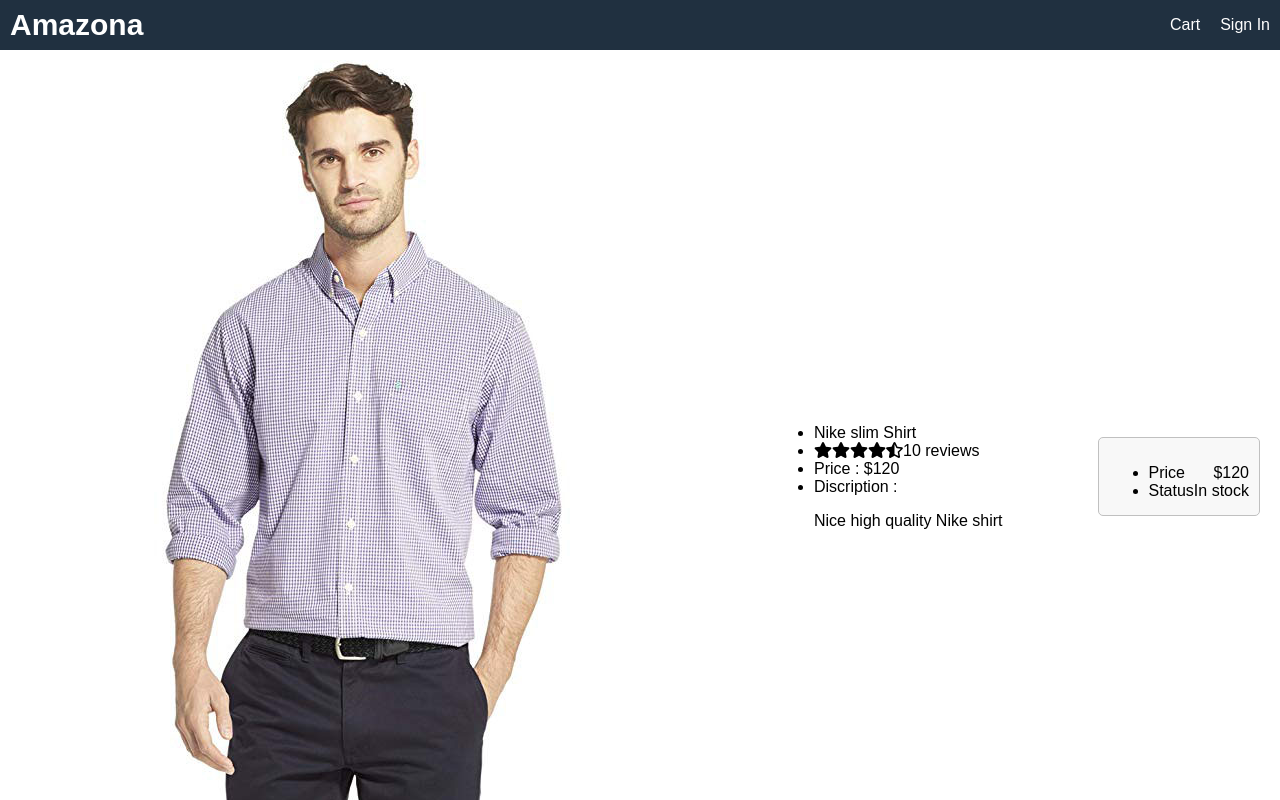
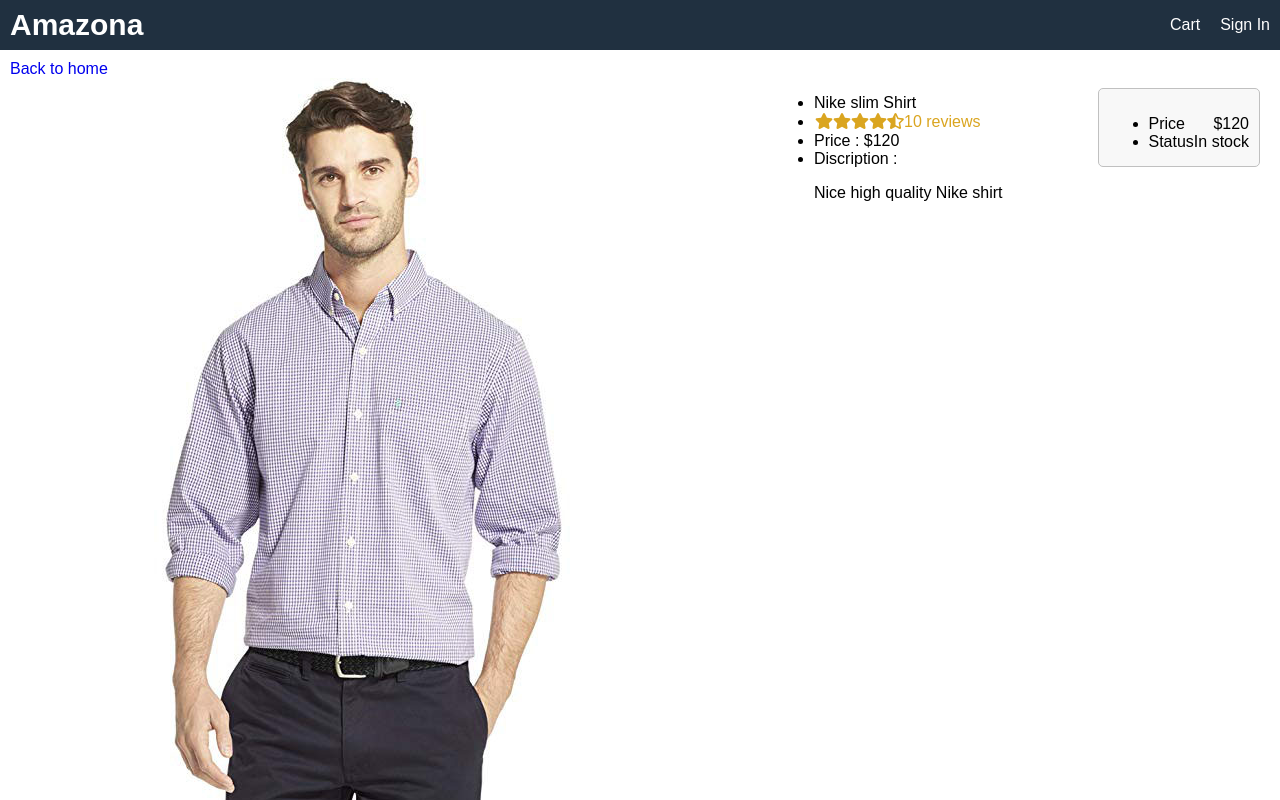
Before and after one commit to ctokoli/react-amazon, a React (Create React App) app: page /product/1 in a window 1280 px wide. Shown: the top 800 px of the page. Built offline with nearby package versions, Linux system fonts and the light colour scheme.

Commit message:
fixed flex start

```diff
--- a/src/App.css
+++ b/src/App.css
@@ -78,6 +78,10 @@
   justify-content: center;
 }
 
+.row.top{
+  align-items: flex-start;
+}
+
 /* product image */
 img {
   border-radius: 0.5rem;
--- a/src/screens/productScreen.jsx
+++ b/src/screens/productScreen.jsx
@@ -1,6 +1,7 @@
 import Rating from "components/templates/star_comp";
 import data from "data";
 import React from "react";
+import { Link } from "react-router-dom";
 
 function ProductScreen(props) {
   const product = data.products.find(
@@ -16,18 +17,22 @@
   }
   return (
     <div>
-      <div className="row">
+      <Link to="/">Back to home</Link>
+      <div className="row top">
         <div className="col-2">
           <img className="large" src={process.env.PUBLIC_URL + '.' + product.image} alt={product.name}></img>
         </div>
         <div className="col-1">
           <ul>
             <li>{product.name}</li>
-            <li>
+            <li >
+              <div className="rating">
               <Rating
                 rating={product.rating}
                 numReviews={product.reviews}
               ></Rating>
+              </div>
+
             </li>
             <li>Price : ${product.price}</li>
             <li>
```
